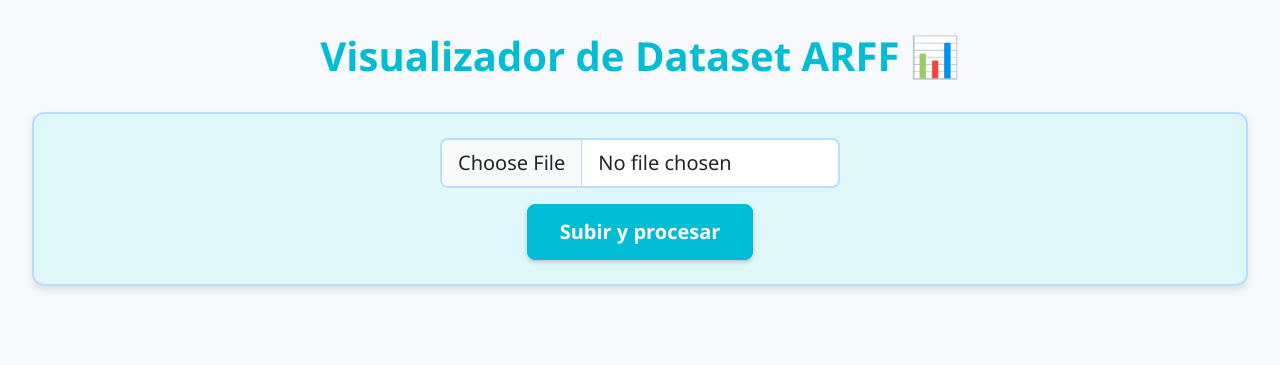
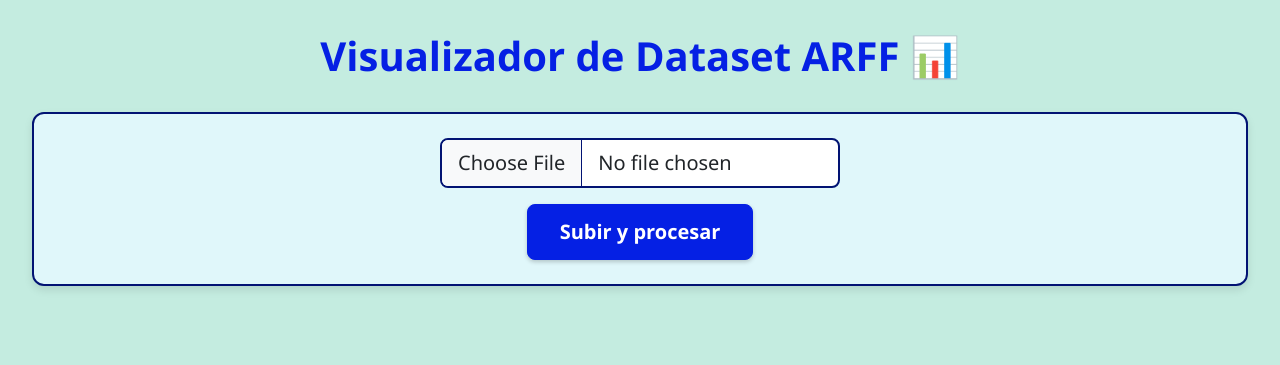
Before and after one commit to CesarJavier156/visualizador_graficas_arff, a Django app: page / in a window 1280 px wide. Shown: the top 365 px of the page. Run offline with Django 5.2, Linux system fonts and the light colour scheme.

Commit message:
HTML cambios 5
Updated color palette variables for improved styling.

```diff
--- a/dataset_app/templates/dataset_app/index.html
+++ b/dataset_app/templates/dataset_app/index.html
@@ -5,13 +5,13 @@
     <title>División de Dataset ARFF</title>
     <link href="https://cdn.jsdelivr.net/npm/bootstrap@5.3.3/dist/css/bootstrap.min.css" rel="stylesheet">
     <style>
-        /* Paleta de Colores Claros */
+
         :root {
-            --bg-light: #f7f9fc; /* Fondo muy claro */
-            --primary-light: #e0f7fa; /* Celeste muy claro para cajas/botones */
-            --accent-color: #00bcd4; /* Azul cian brillante para acentos */
-            --text-dark: #333333; /* Texto oscuro para contraste */
-            --border-light: #bbdefb; /* Borde azul claro */
+            --bg-light: #c4ece0;
+            --primary-light: #e0f7fa;
+            --accent-color: #0520e4;
+            --text-dark: #333333;
+            --border-light: #021373;
         }
 
         body {
@@ -27,7 +27,6 @@
             margin-bottom: 2rem;
             font-weight: bold;
             color: var(--accent-color);
-            /* Sombra para simular borde claro alrededor del texto */
             text-shadow:
                 1px 1px 0 var(--bg-light),
                 -1px -1px 0 var(--bg-light),
```
